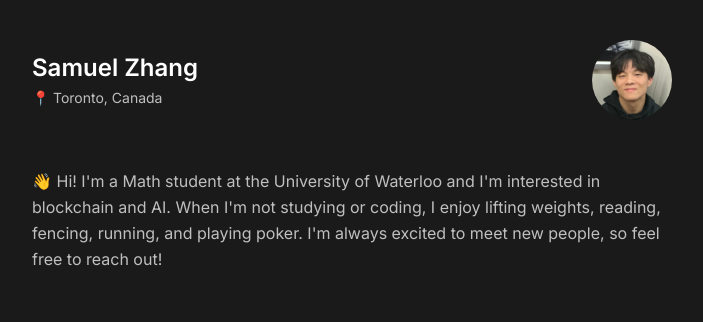
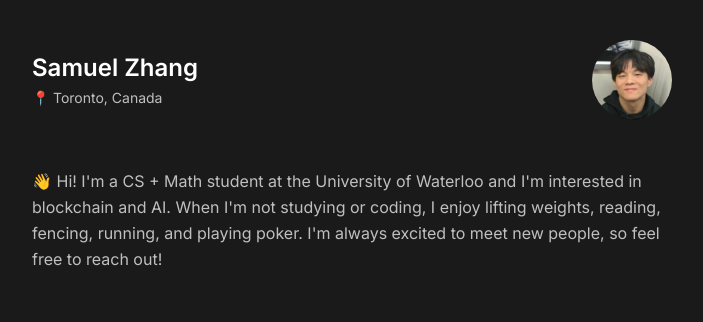
Before and after one commit to SamuelZ12/personal-website, a Next.js app: page / in a window 1280 px wide. Shown: the top 322 px of the page, without its empty margins (288-991 px from the left). Built offline with nearby package versions, Linux system fonts and the light colour scheme.

Commit message:
Update config.tsx

```diff
--- a/src/config.tsx
+++ b/src/config.tsx
@@ -70,13 +70,13 @@ export const CONFIG: Config = {
     ],
     description: (
         <>
-            👋 Hi! I&apos;m a Math student at the University of Waterloo
+            👋 Hi! I&apos;m a CS + Math student at the University of Waterloo
             and I&apos;m interested in blockchain and AI. When I'm not studying or coding,
             I enjoy lifting weights, reading, fencing, running, and playing poker.
             I&apos;m always excited to meet new people, so feel free to reach out!
         </>
     ),
-    descriptionRaw: `Hi! I'm a Math student at the University of Waterloo and I'm interested in blockchain and AI. When I'm not studying or coding, I enjoy lifting weights, reading, fencing, running, and playing poker. I'm always excited to meet new people, so feel free to reach out!`,
+    descriptionRaw: `Hi! I'm a CS + Math student at the University of Waterloo and I'm interested in blockchain and AI. When I'm not studying or coding, I enjoy lifting weights, reading, fencing, running, and playing poker. I'm always excited to meet new people, so feel free to reach out!`,
     projects: [
         {
             name: 'LaTeX OCR',
```
